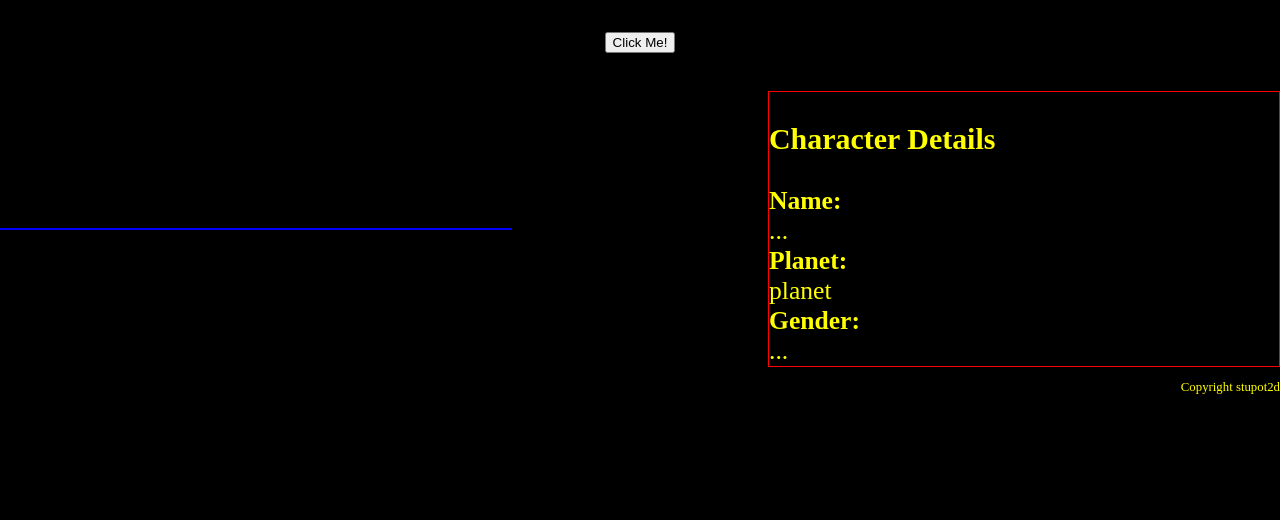
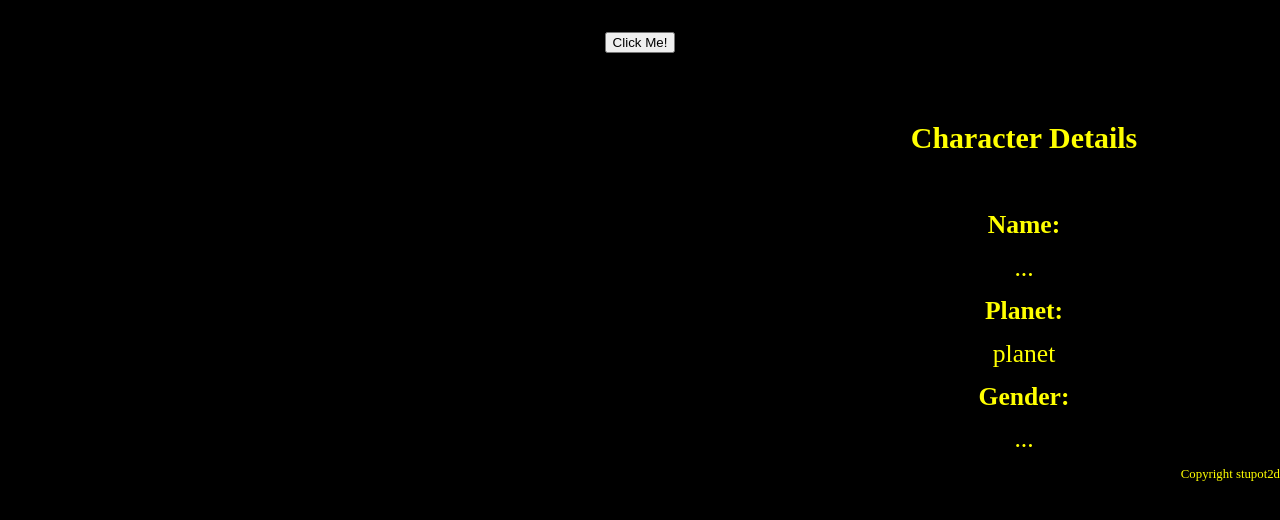
Before and after one commit to stupot2dstudy/starwars_random_char, a plain HTML site: page index.html in a window 1280 px wide. Shown: the part 96-616 px from the top of the page. Drawn offline with Linux system fonts and the light colour scheme.

Commit message:
ccs is done 27/07/2023

```diff
--- a/styles.css
+++ b/styles.css
@@ -21,20 +21,21 @@ h1 {
 
 main {
   display: flex;
-  align-items: center;
-  justify-content: center;
   margin-top: 3vw;
   gap: 20%;
 }
 .image_container {
-  border: 1px solid blue;
-  flex-basis: 40%;
+  flex-basis: 30%;
 }
 h3 {
 }
 .char_details {
+  display: flex;
+  flex-direction: column;
+  row-gap: 1vw;
   flex-basis: 40%;
-  border: 1px solid red;
+  text-align: center;
+  margin-left: 10vw;
   font-size: 2vw;
 }
 
```
